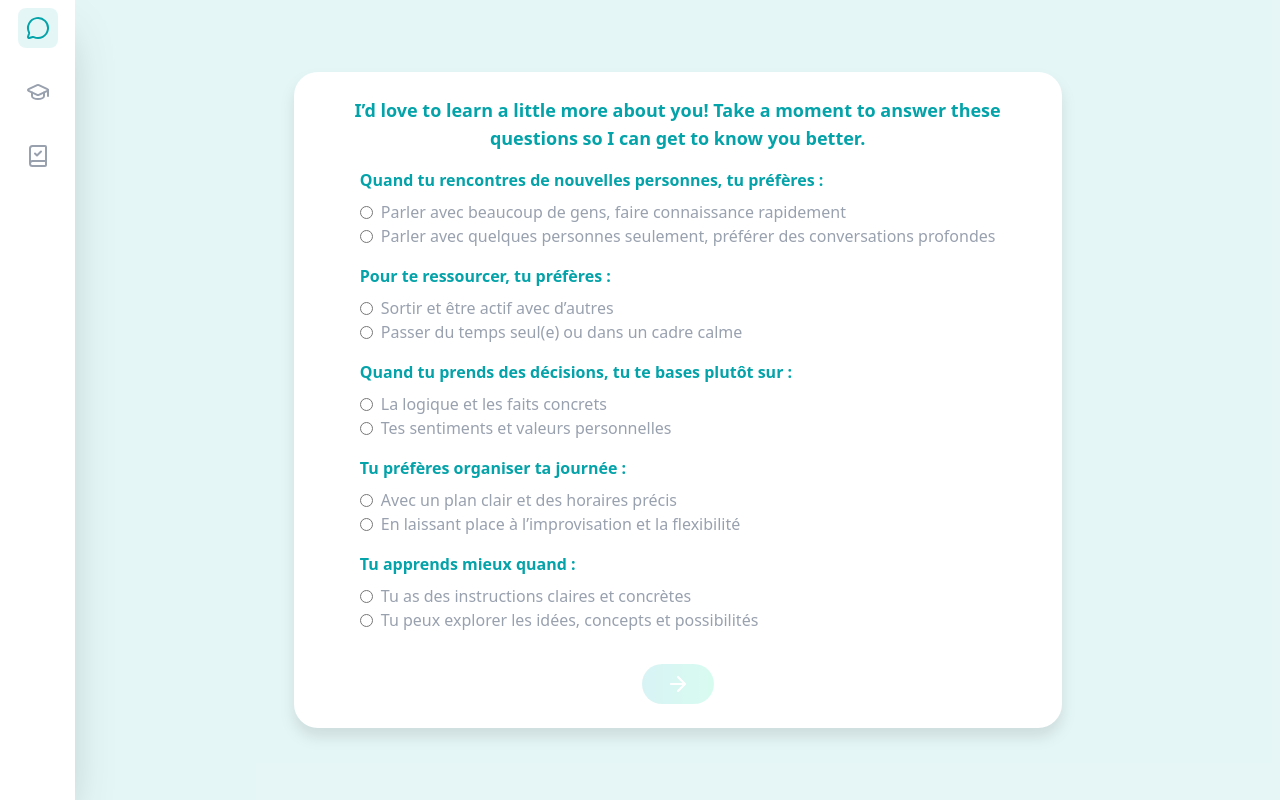
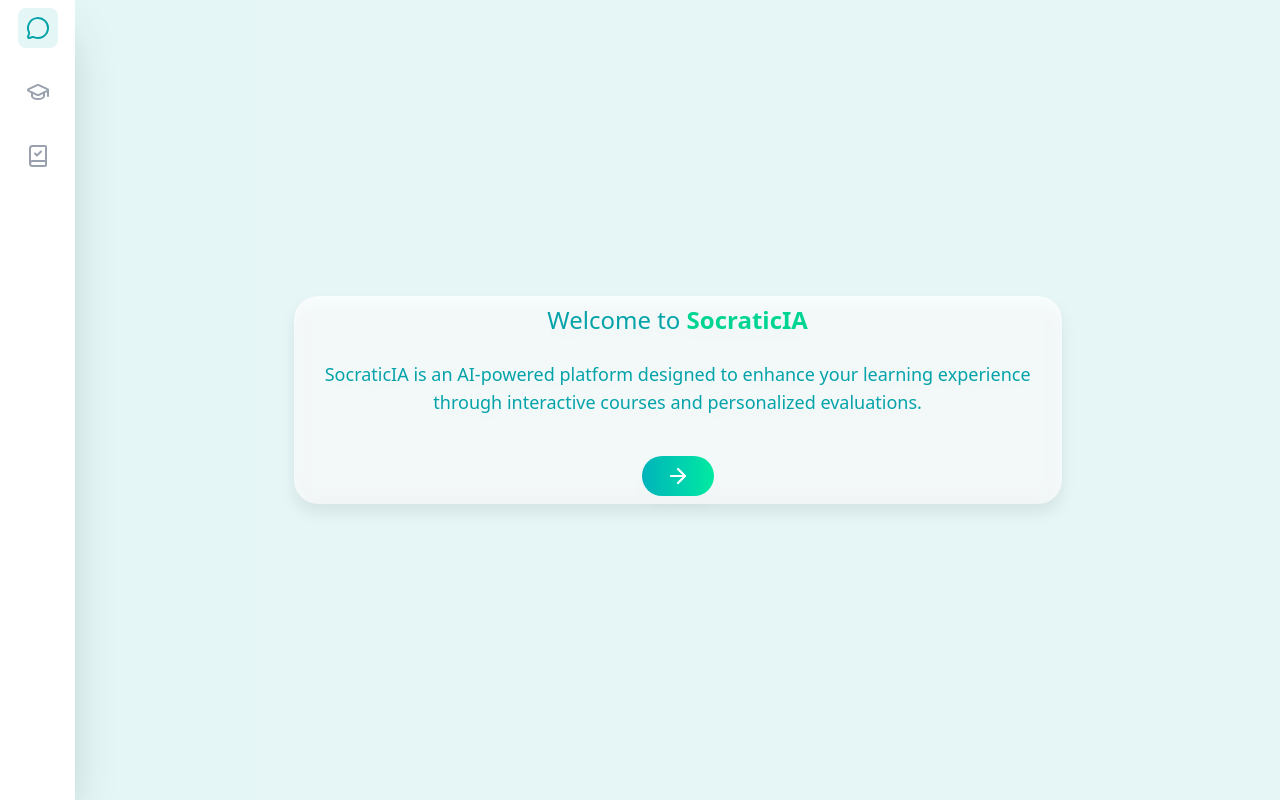
Before and after one commit to Lomila77/Never-answer, a React (Vite) app in the folder frontend/: page / in a window 1280 px wide. Built offline with nearby package versions, Linux system fonts and the light colour scheme.

Commit message:
fix : welcome page + button

```diff
--- a/frontend/src/App.jsx
+++ b/frontend/src/App.jsx
@@ -4,16 +4,13 @@ import './styles/style.css'
 import Home from './pages/Home'
 import Background from './components/Background'
 import Header from './components/Header'
-
 import SideBar from './components/SideBar'
 
 function App() {
   const [route, setRoute] = useState("ws://localhost:8000/ws")
-  const [welcomeDisplayed, setWelcomeDisplayed] = useState(false)
 
   return (
     <BrowserRouter>
-
       <div className='flex flex-row gap-0 h-full w-full overflow-hidden'>
         {/* <Header /> */}
         <SideBar setRoute={setRoute} />
--- /dev/null
+++ b/frontend/src/components/ButtonGradient.jsx
@@ -0,0 +1,13 @@
+import { ArrowRight } from "lucide-react";
+
+const GradientButton = ({ children, onClick, className = '', style = {}, disabled }) => {
+    return(
+        <button
+        className={` disabled:opacity-15 hover:shadow-emerald-400/40 hover:shadow-lg transiton-all duration-200 hover:scale-120 !text-white brightness-110 px-6 py-2 rounded-full bg-gradient-to-r from-[var(--primary)] to-emerald-400 transition-colors mt-4 ` + className}
+        // onClick={() => handlesubmitSelection(choices[selectedIndex])}
+        disabled={disabled}
+        onClick={onClick}
+    ><ArrowRight/></button>
+    )
+}
+export default GradientButton;
--- a/frontend/src/components/Mbti.jsx
+++ b/frontend/src/components/Mbti.jsx
@@ -6,38 +6,38 @@ const Mbti = ({ setShowMbti, setMbtiSelection }) => {
     const [answers, setAnswers] = useState([]);
     const questions = [
         {
-          question: "Quand tu rencontres de nouvelles personnes, tu préfères :",
+          question: "When you meet new people, you prefer to:",
           options: [
-            "Parler avec beaucoup de gens, faire connaissance rapidement" ,
-             "Parler avec quelques personnes seulement, préférer des conversations profondes",
+            "Talk to many people and get to know them quickly",
+            "Talk to only a few people and prefer deep conversations",
           ],
         },
         {
-          question: "Pour te ressourcer, tu préfères :",
+          question: "To recharge your energy, you prefer to:",
           options: [
-            "Sortir et être actif avec d’autres",
-            "Passer du temps seul(e) ou dans un cadre calme",
+            "Go out and be active with others",
+            "Spend time alone or in a quiet environment",
           ],
         },
         {
-          question: "Quand tu prends des décisions, tu te bases plutôt sur :",
+          question: "When making decisions, you tend to rely on:",
           options: [
-            "La logique et les faits concrets",
-            "Tes sentiments et valeurs personnelles",
+            "Logic and concrete facts",
+            "Your feelings and personal values",
           ],
         },
         {
-          question: "Tu préfères organiser ta journée :",
+          question: "You prefer to organize your day:",
           options: [
-            "Avec un plan clair et des horaires précis",
-            "En laissant place à l’improvisation et la flexibilité",
+            "With a clear plan and specific schedule",
+            "By leaving room for spontaneity and flexibility",
           ],
         },
         {
-          question: "Tu apprends mieux quand :",
+          question: "You learn best when:",
           options: [
-            "Tu as des instructions claires et concrètes",
-            "Tu peux explorer les idées, concepts et possibilités",
+            "You have clear and concrete instructions",
+            "You can explore ideas, concepts, and possibilities",
           ],
         },
       ];
--- a/frontend/src/components/Selection.jsx
+++ b/frontend/src/components/Selection.jsx
@@ -19,13 +19,13 @@ const Selection = ({handlesubmitSelection}) => {
     ];
 
     return (
-        <div className='bg-white *:text-[var(--primary)] border-gray-400 rounded-3xl drop-shadow-xl flex flex-col items-center justify-center gap-4 p-6 w-full max-w-3xl mx-auto'>
+        <div className='bg-white/70 *:text-[var(--primary)] border-gray-400 rounded-3xl drop-shadow-xl flex flex-col items-center justify-center gap-4 p-6 w-full max-w-3xl mx-auto'>
             {showMbti ?
             <Mbti setShowMbti={setShowMbti}  setMbtiSelection={setMbtiSelection} />
              :
             <>
-            <h2 className='text-3xl ! text-center font-bold p-2  drop-shadow-[var(--primary)]/70 brightness-100'>Select a Topic</h2>
-            <p className="text-center"> {`Choose a subject you want to work on and start learning at your own pace.Whether you want to review a lesson, understand a concept, or practice with exercises, this is here to help you improve and succeed!`}</p>
+            <h2 className='text-3xl text-[var(--primary)] text-center font-bold p-2  drop-shadow-[var(--primary)]/70 brightness-100'>Select a Topic</h2>
+            <p className="text-center text-[var(--primary)]"> {`Choose a subject you want to work on and start learning at your own pace.Whether you want to review a lesson, understand a concept, or practice with exercises, this is here to help you improve and succeed!`}</p>
             <div className=' flex flex-wrap justify-center gap-4'>
                 {choices.map((choice, index) => (
                     <button
--- a/frontend/src/components/Welcome.jsx
+++ b/frontend/src/components/Welcome.jsx
@@ -1,10 +1,14 @@
 import React from "react";
+import GradientButton from "./ButtonGradient";
 
 const Welcome = ({ setWelcomeDisplayed }) => {
     return (
-        <div className="bg-red">
-            <h1>Welcome to <span className="font-bold"> </span></h1>
-
+        <div className=" p-2 gap-6 flex-col flex justify-center text-center text-[var(--primary)] items-center bg-white/70 backdrop-blur-md rounded-3xl drop-shadow-xl w-full max-w-3xl mx-auto h-fit">
+            <h1 className="text-2xl sm:text-2xl">Welcome to <span className="font-bold text-emerald-400"> SocraticIA</span></h1>
+            <p className=" text-lg">
+                SocraticIA is an AI-powered platform designed to enhance your learning experience through interactive courses and personalized evaluations.
+            </p>
+            <GradientButton onClick = {() => setWelcomeDisplayed(false)} className="w-fit self-center"> get started </GradientButton>
         </div>
     );
 }
--- a/frontend/src/pages/Home.jsx
+++ b/frontend/src/pages/Home.jsx
@@ -3,11 +3,13 @@ import Title from "../components/Title"
 import Form from '../components/Form';
 import { useState, useEffect } from 'react';
 import  Selection  from '../components/Selection';
+import Welcome from '../components/Welcome';
 
 function Home({route}) {
     const [title, setTitle] = useState("Chat");
     const [selection, setSelection] = useState(null);
     const [isSelectionComplete, setIsSelectionComplete] = useState(false);
+    const [welcomeDisplayed, setWelcomeDisplayed] = useState(true)
 
     useEffect(() => {
         setTitle(
@@ -26,14 +28,16 @@ function Home({route}) {
     }
 // remettre le code de la selection
     return (
-    !isSelectionComplete ? (
+        <>
+   { welcomeDisplayed ? (<Welcome setWelcomeDisplayed={setWelcomeDisplayed} />) :
+   ( !isSelectionComplete ? (
         <Selection handlesubmitSelection={handleSubmitSelection} />
     ) : (
         <div className='h-screen flex w-full flex-col'>
             <h1 className='text-xl text-left p-2 text-[var(--primary)] font-bold drop-shadow-lg '>{title}</h1>
             <Form route={route} title={title} />
         </div>
-    )
+    ))}</>
 );
 }
 
--- a/frontend/src/utils.js
+++ b/frontend/src/utils.js
@@ -42,4 +42,22 @@ function blobToBase64(blob) {
     return text;
   }
 
-  export {blobToBase64, textToBase64, base64ToBlob, base64ToText};
+
+  const sendMbti = async (data) => {
+    try {
+      const response = await fetch("http://localhost:8000/api/mbti", {
+        method: "POST",
+        headers: {
+          "Content-Type": "application/json",
+        },
+        body: JSON.stringify(data),
+      });
+
+      const result = await response.json();
+      console.log("Server response:", result);
+    } catch (error) {
+      console.error("Error sending data:", error);
+    }
+  };
+
+  export {blobToBase64, textToBase64, base64ToBlob, base64ToText, sendMbti};
```
Lines whose indentation alone changed are shown as unchanged.
